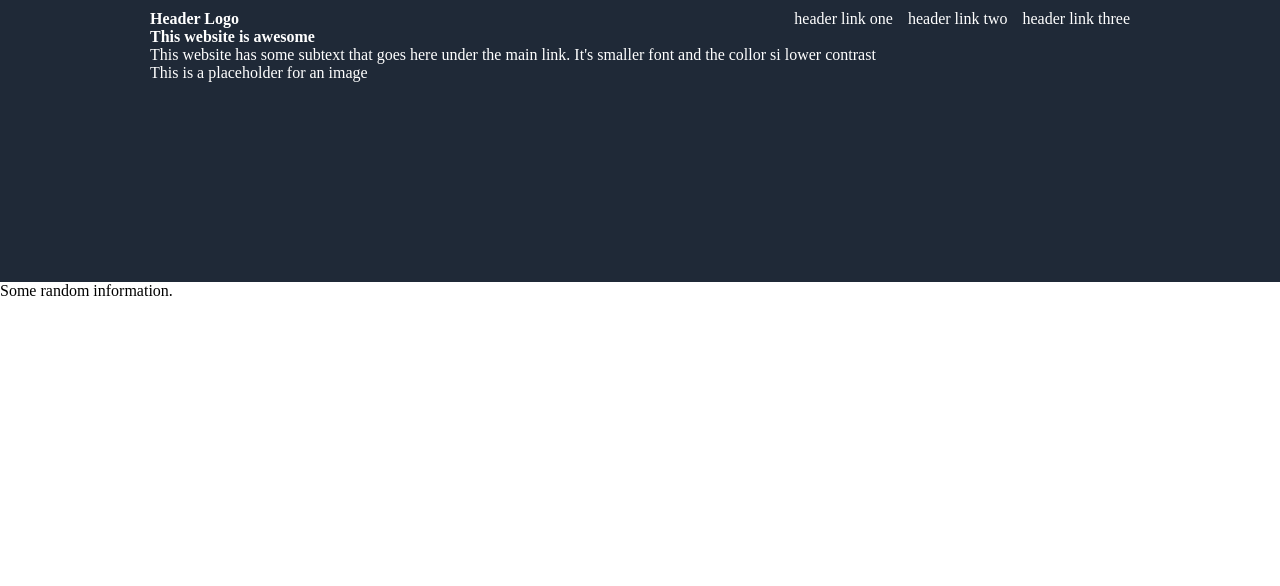
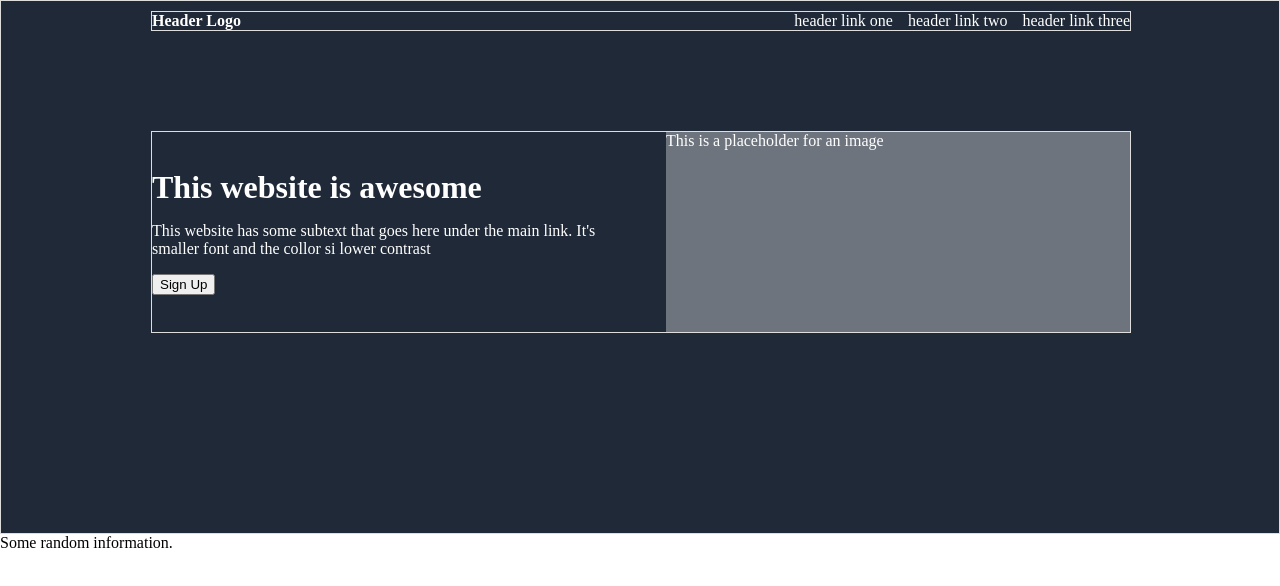
Before and after one commit to xSparKo/Project-Landing-Page, a plain HTML site: page index.html in a window 1280 px wide. Drawn offline with Linux system fonts and the light colour scheme.

Commit message:
Add header content and make it flexible

```diff
--- a/index.html
+++ b/index.html
@@ -21,10 +21,14 @@
             </ul>
         </div>
 
+        <div class="header-middle-container">
         <div class="header-content">
-        <div class="bold">This website is awesome</div>This website has some subtext that goes here under the main link. It's smaller font and the collor si lower contrast</div>
-
-        <div class="header-image">This is a placeholder for an image</div>
+            <h1 class="bold">This website is awesome</h1>
+            <p>This website has some subtext that goes here under the main link. It's smaller font and the collor si lower contrast</p>
+            <div class="button-top"><Button>Sign Up</Button></div>
+        </div>
+            <div class="header-image">This is a placeholder for an image</div>
+        </div>
 
     </div>
 
--- a/styles.css
+++ b/styles.css
@@ -10,16 +10,21 @@ body {
 
 .header-container {
     display: flex;
+    align-items: center;
     flex-flow: column wrap;
     background: #1F2937;
     color: white;
-    padding: 10px 150px 200px;
-
+    padding: 10px 150px 200px 150px;
+    border: 1px solid #ddd;
 }
 
 .header-top {
+    width: 100%;
     display: flex;
     justify-content: space-between;
+    margin-bottom: 100px;
+    border: 1px solid #ddd;
+    max-width: 1100px;
 }
 
 ul {
@@ -34,3 +39,28 @@ a {
     text-decoration: none;
     color: white;
 }
+
+.header-middle-container {
+    display: flex;
+    justify-content: space-between;
+    align-items: center;
+    gap: 50px;
+    border: 1px solid #ddd;
+    min-height: 200px;
+    max-width: 1100px;
+    width: 100%;
+}
+
+h1 {
+    margin: 0;
+}
+
+.header-content,
+.header-image {
+    flex: 1;
+}
+
+.header-image {
+    background-color: #6D747D;
+    align-self: stretch;
+}
```
